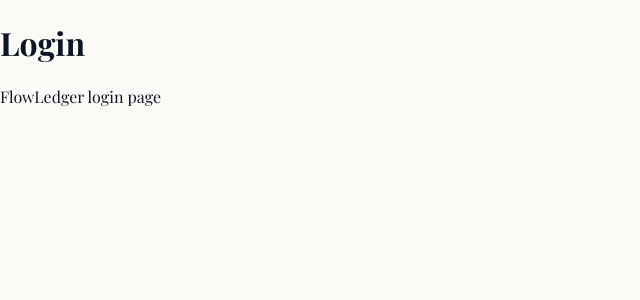
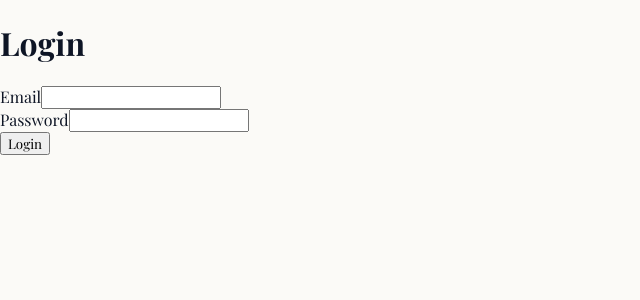
Before and after one commit to ManavJoshi-31/FlowLedger, a React app in the folder frontend/: page /login in a window 1280 px wide. Shown: the top 300 px of the page, without its empty margins (0-640 px from the left). Built offline with nearby package versions, Linux system fonts and the light colour scheme; the HTML template or start-up script is replaced by a standard one.

Commit message:
feat: installed axios for HTTP routing to backend

```diff
--- a/frontend/package.json
+++ b/frontend/package.json
@@ -11,6 +11,7 @@
   },
   "dependencies": {
     "@fontsource/playfair-display": "^5.3.0",
+    "axios": "^1.20.0",
     "react": "^19.2.8",
     "react-dom": "^19.2.8",
     "react-router-dom": "^7.18.4"
--- a/frontend/src/pages/Login.jsx
+++ b/frontend/src/pages/Login.jsx
@@ -1,8 +1,47 @@
+import { useState } from 'react'
+
 function Login() {
+  const [email, setEmail] = useState('')
+  const [password, setPassword] = useState('')
+
+  const handleSubmit = (event) => {
+    event.preventDefault()
+
+    console.log({
+      email,
+      password,
+    })
+  }
+
   return (
     <main>
       <h1>Login</h1>
-      <p>FlowLedger login page</p>
+
+      <form onSubmit={handleSubmit}>
+        <div>
+          <label htmlFor="email">Email</label>
+          <input
+            id="email"
+            type="email"
+            value={email}
+            onChange={(event) => setEmail(event.target.value)}
+          />
+        </div>
+
+        <div>
+          <label htmlFor="password">Password</label>
+          <input
+            id="password"
+            type="password"
+            value={password}
+            onChange={(event) => setPassword(event.target.value)}
+          />
+        </div>
+
+        <button type="submit">
+          Login
+        </button>
+      </form>
     </main>
   )
 }
```
Also changed, not shown: frontend/src/services/api.js (added, +7 -0 lines), 1 other file (tests, documents, lock files or other folders).
